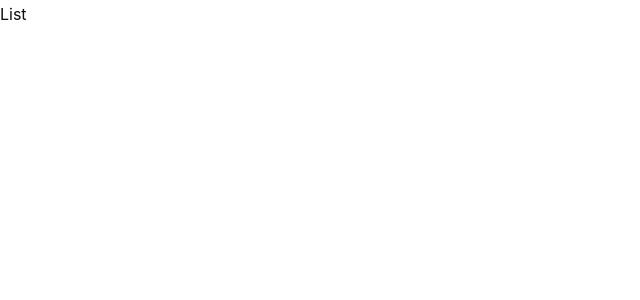
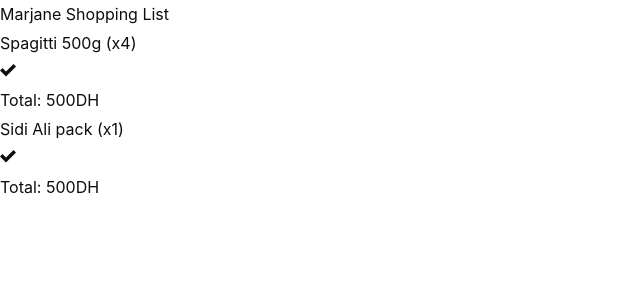
Before and after one commit to Jaouadi7/shopping-lists, a React (Create React App) app: page /list/1 in a window 1280 px wide. Shown: the top 300 px of the page, without its empty margins (0-640 px from the left). Built offline with nearby package versions, Linux system fonts and the light colour scheme.

Commit message:
Display clicked shopping list items data

```diff
--- a/src/pages/list/List.jsx
+++ b/src/pages/list/List.jsx
@@ -1,8 +1,39 @@
+import { useParams } from 'react-router-dom';
+import { ImCheckmark } from "react-icons/im";
 import './list.scss';
+import { getLists } from '../../data/Data';
+
 
 const List = () => {
+
+  const { id } = useParams();
+  const shoppingLists = getLists();
+  const currentList = shoppingLists.filter( list => (list.id === Number(id) ))
   return (
-    <div>List</div>
+    <div className="shopping-list">
+      <h1>{currentList[0].name}</h1>
+      <ul>
+        {
+          currentList[0].items.map( ( list ) => {
+            return (
+              <li key={list.id}>
+                <div className="shopping-list_header">
+                      <h2 className="shopping-item_heading">{ list.name } (x{list.quantity})</h2>
+                      <div className="shopping-item_control">
+                        <ImCheckmark />
+                      </div>
+                    </div>
+                    <div className="shopping-list_details">
+                      <h4 className='shopping-list_total'>Total: { list.price }DH</h4>
+                    </div>
+              </li>
+            )
+          })
+        }
+
+      </ul>
+    </div>
+
   )
 }
 
```
